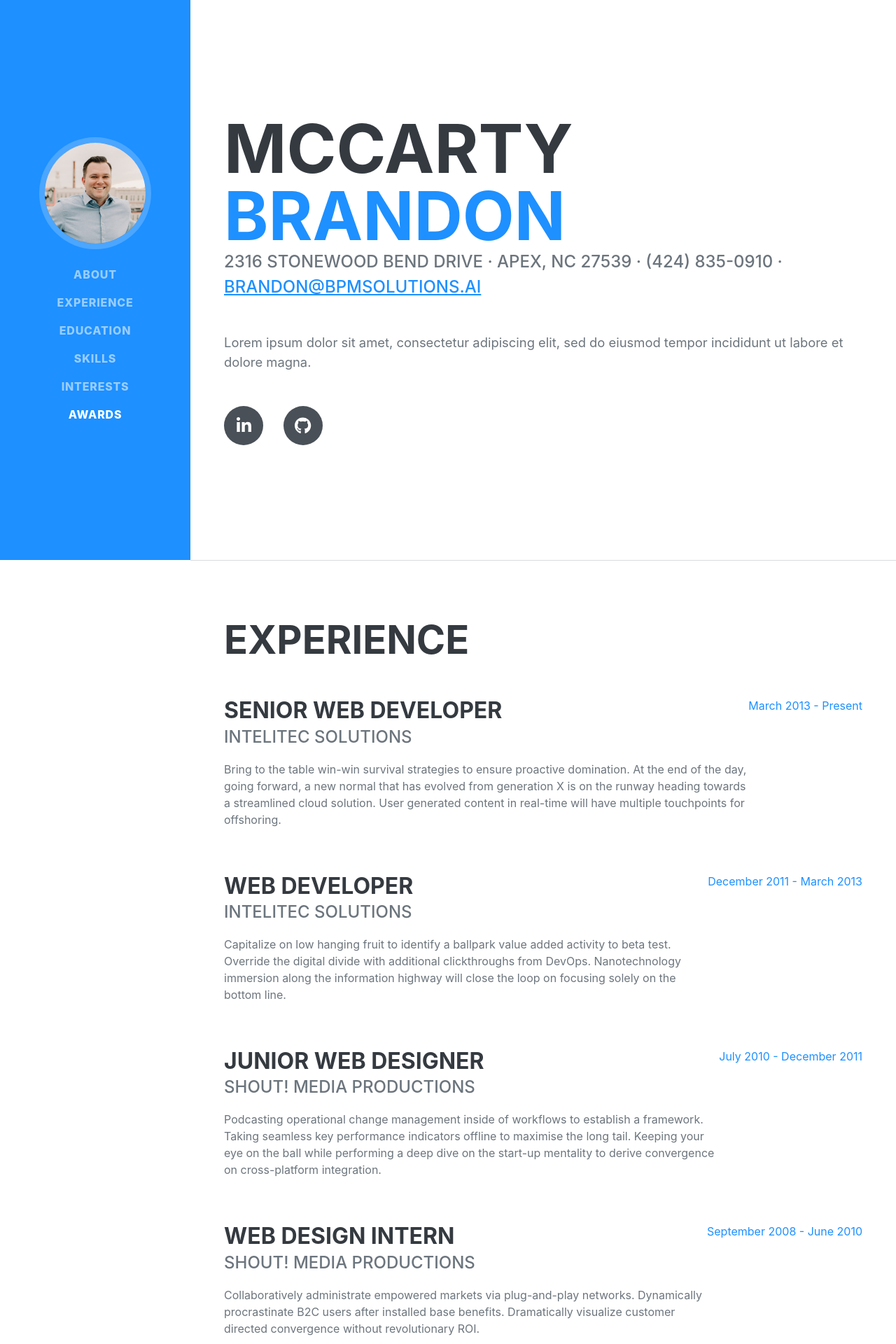
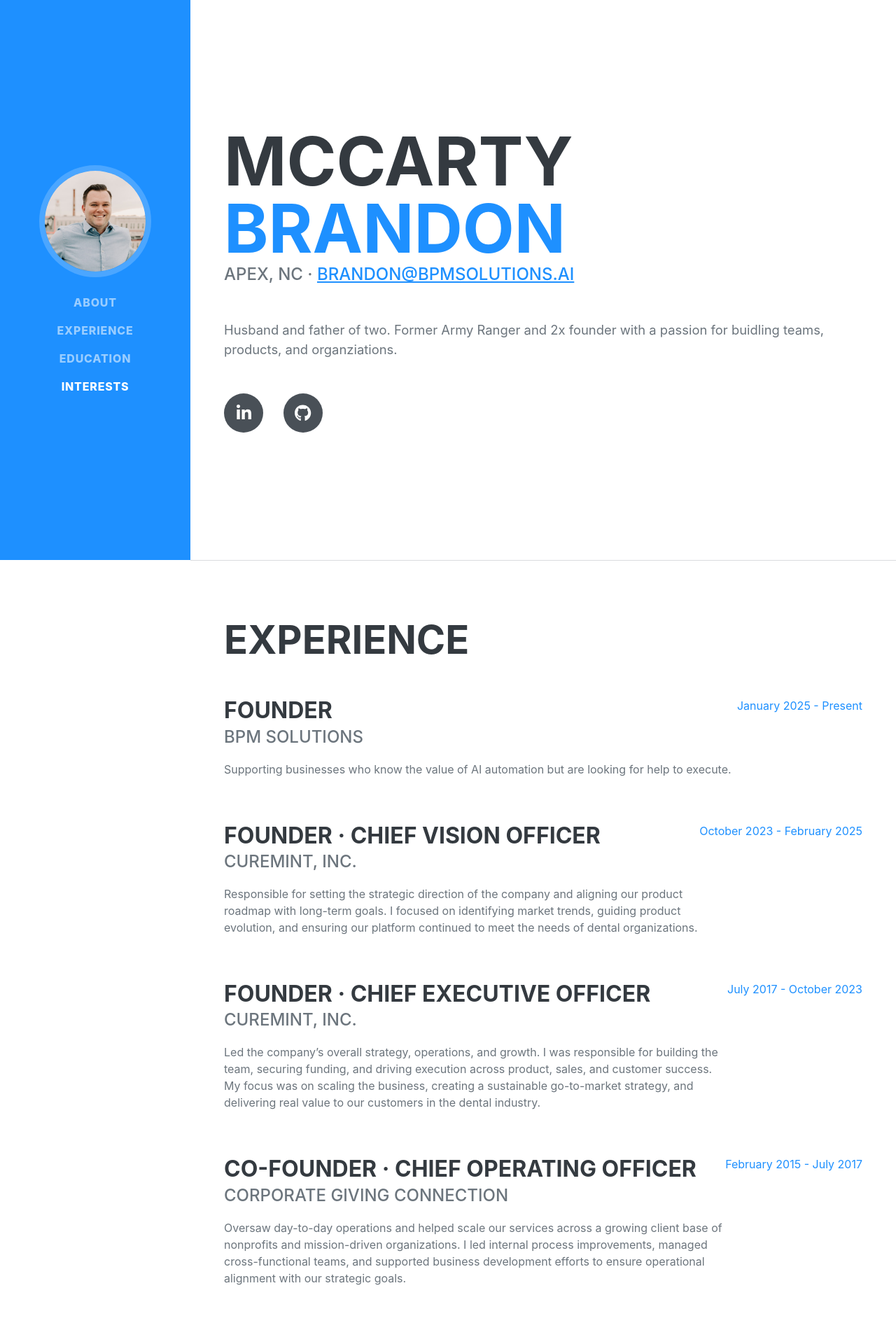
Before and after one commit to brandonpatrickmccarty/django-resume, a Django app: template website/templates/home.html in a window 1280 px wide. Shown: the top 1920 px of the page at 70% size. Run offline with Django 5.2, Linux system fonts and the light colour scheme; the template is opened without the code that fills it, so the values that code supplies are empty; some libraries are stand-ins or nearby versions; some web fonts are replaced.

Commit message:
Updated Content to Brandon

```diff
--- a/resume/settings.py
+++ b/resume/settings.py
@@ -28,6 +28,7 @@
 ALLOWED_HOSTS = [
     'https://django-resume-production-7910.up.railway.app', 'django-resume-production-7910.up.railway.app',
     'brandonmccarty.com', 'https://brandonmccarty.com', 'http://brandonmccarty.com',
+    'localhost',
 ]
 
 
--- a/website/templates/home.html
+++ b/website/templates/home.html
@@ -6,7 +6,7 @@
         <meta name="viewport" content="width=device-width, initial-scale=1, shrink-to-fit=no" />
         <meta name="description" content="" />
         <meta name="author" content="" />
-        <title>Resume - Brandon Patrick McCarty</title>
+        <title>Brandon Patrick McCarty</title>
         <link rel="icon" type="image/x-icon" href="{% static 'assets/img/favicon.ico' % }" />
         <!-- Font Awesome icons (free version)-->
         <script src="https://use.fontawesome.com/releases/v6.3.0/js/all.js" crossorigin="anonymous"></script>
@@ -29,9 +29,9 @@
                     <li class="nav-item"><a class="nav-link js-scroll-trigger" href="#about">About</a></li>
                     <li class="nav-item"><a class="nav-link js-scroll-trigger" href="#experience">Experience</a></li>
                     <li class="nav-item"><a class="nav-link js-scroll-trigger" href="#education">Education</a></li>
-                    <li class="nav-item"><a class="nav-link js-scroll-trigger" href="#skills">Skills</a></li>
+                    <!--<li class="nav-item"><a class="nav-link js-scroll-trigger" href="#skills">Skills</a></li>-->
                     <li class="nav-item"><a class="nav-link js-scroll-trigger" href="#interests">Interests</a></li>
-                    <li class="nav-item"><a class="nav-link js-scroll-trigger" href="#awards">Awards</a></li>
+                    <!--<li class="nav-item"><a class="nav-link js-scroll-trigger" href="#awards">Awards</a></li>-->
                 </ul>
             </div>
         </nav>
@@ -45,10 +45,11 @@
                         <span class="text-primary">Brandon</span>
                     </h1>
                     <div class="subheading mb-5">
-                        2316 Stonewood Bend Drive · Apex, NC 27539 · (424) 835-0910 ·
+                        Apex, NC ·
                         <a href="mailto:brandon@bpmsolutions.ai">brandon@bpmsolutions.ai</a>
                     </div>
-                    <p class="lead mb-5">Lorem ipsum dolor sit amet, consectetur adipiscing elit, sed do eiusmod tempor incididunt ut labore et dolore magna.
+                    <p class="lead mb-5">
+                        Husband and father of two. Former Army Ranger and 2x founder with a passion for buidling teams, products, and organziations.
                     </p>
                     <div class="social-icons">
                         <a class="social-icon" href="https://www.linkedin.com/in/brandonpatrickmccarty/" target="_blank"><i class="fab fa-linkedin-in"></i></a>
@@ -65,35 +66,45 @@
                     <h2 class="mb-5">Experience</h2>
                     <div class="d-flex flex-column flex-md-row justify-content-between mb-5">
                         <div class="flex-grow-1">
-                            <h3 class="mb-0">Senior Web Developer</h3>
-                            <div class="subheading mb-3">Intelitec Solutions</div>
-                            <p>Bring to the table win-win survival strategies to ensure proactive domination. At the end of the day, going forward, a new normal that has evolved from generation X is on the runway heading towards a streamlined cloud solution. User generated content in real-time will have multiple touchpoints for offshoring.</p>
+                            <h3 class="mb-0">Founder</h3>
+                            <div class="subheading mb-3">BPM Solutions</div>
+                            <p>Supporting businesses who know the value of AI automation but are looking for help to execute.</p>
                         </div>
-                        <div class="flex-shrink-0"><span class="text-primary">March 2013 - Present</span></div>
+                        <div class="flex-shrink-0"><span class="text-primary">January 2025 - Present</span></div>
                     </div>
                     <div class="d-flex flex-column flex-md-row justify-content-between mb-5">
                         <div class="flex-grow-1">
-                            <h3 class="mb-0">Web Developer</h3>
-                            <div class="subheading mb-3">Intelitec Solutions</div>
-                            <p>Capitalize on low hanging fruit to identify a ballpark value added activity to beta test. Override the digital divide with additional clickthroughs from DevOps. Nanotechnology immersion along the information highway will close the loop on focusing solely on the bottom line.</p>
+                            <h3 class="mb-0">Founder · Chief Vision Officer</h3>
+                            <div class="subheading mb-3">CureMint, Inc.</div>
+                            <p> Responsible for setting the strategic direction of the company and aligning our product
+                                roadmap with long-term goals. I focused on identifying market trends, guiding product
+                                evolution, and ensuring our platform continued to meet the needs of dental organizations.
+                            </p>
                         </div>
-                        <div class="flex-shrink-0"><span class="text-primary">December 2011 - March 2013</span></div>
+                        <div class="flex-shrink-0"><span class="text-primary">October 2023 - February 2025</span></div>
                     </div>
                     <div class="d-flex flex-column flex-md-row justify-content-between mb-5">
                         <div class="flex-grow-1">
-                            <h3 class="mb-0">Junior Web Designer</h3>
-                            <div class="subheading mb-3">Shout! Media Productions</div>
-                            <p>Podcasting operational change management inside of workflows to establish a framework. Taking seamless key performance indicators offline to maximise the long tail. Keeping your eye on the ball while performing a deep dive on the start-up mentality to derive convergence on cross-platform integration.</p>
+                            <h3 class="mb-0">Founder · Chief Executive Officer</h3>
+                            <div class="subheading mb-3">CureMint, Inc.</div>
+                            <p>Led the company’s overall strategy, operations, and growth. I was responsible for building the team,
+                                securing funding, and driving execution across product, sales, and customer success. My focus was
+                                on scaling the business, creating a sustainable go-to-market strategy, and delivering real value
+                                to our customers in the dental industry.
+                            </p>
                         </div>
-                        <div class="flex-shrink-0"><span class="text-primary">July 2010 - December 2011</span></div>
+                        <div class="flex-shrink-0"><span class="text-primary">July 2017 - October 2023</span></div>
                     </div>
                     <div class="d-flex flex-column flex-md-row justify-content-between">
                         <div class="flex-grow-1">
-                            <h3 class="mb-0">Web Design Intern</h3>
-                            <div class="subheading mb-3">Shout! Media Productions</div>
-                            <p>Collaboratively administrate empowered markets via plug-and-play networks. Dynamically procrastinate B2C users after installed base benefits. Dramatically visualize customer directed convergence without revolutionary ROI.</p>
+                            <h3 class="mb-0">Co-Founder · Chief Operating Officer</h3>
+                            <div class="subheading mb-3">Corporate Giving Connection</div>
+                            <p>Oversaw day-to-day operations and helped scale our services across a growing client base of nonprofits
+                                and mission-driven organizations. I led internal process improvements, managed cross-functional teams,
+                                and supported business development efforts to ensure operational alignment with our strategic goals.
+                            </p>
                         </div>
-                        <div class="flex-shrink-0"><span class="text-primary">September 2008 - June 2010</span></div>
+                        <div class="flex-shrink-0"><span class="text-primary">February 2015 - July 2017</span></div>
                     </div>
                 </div>
             </section>
@@ -104,26 +115,25 @@
                     <h2 class="mb-5">Education</h2>
                     <div class="d-flex flex-column flex-md-row justify-content-between mb-5">
                         <div class="flex-grow-1">
-                            <h3 class="mb-0">University of Colorado Boulder</h3>
-                            <div class="subheading mb-3">Bachelor of Science</div>
-                            <div>Computer Science - Web Development Track</div>
-                            <p>GPA: 3.23</p>
+                            <h3 class="mb-0">Pepperdine University</h3>
+                            <div class="subheading mb-3">Executive Masters in Business Administration</div>
+                            <div></div>
                         </div>
-                        <div class="flex-shrink-0"><span class="text-primary">August 2006 - May 2010</span></div>
+                        <div class="flex-shrink-0"><span class="text-primary"></span></div>
                     </div>
                     <div class="d-flex flex-column flex-md-row justify-content-between">
                         <div class="flex-grow-1">
-                            <h3 class="mb-0">James Buchanan High School</h3>
-                            <div class="subheading mb-3">Technology Magnet Program</div>
-                            <p>GPA: 3.56</p>
+                            <h3 class="mb-0">University of Arizona Global Campus</h3>
+                            <div class="subheading mb-3">Psychology</div>
+                            <p></p>
                         </div>
-                        <div class="flex-shrink-0"><span class="text-primary">August 2002 - May 2006</span></div>
+                        <div class="flex-shrink-0"><span class="text-primary"></span></div>
                     </div>
                 </div>
             </section>
             <hr class="m-0" />
             <!-- Skills-->
-            <section class="resume-section" id="skills">
+            <!--<section class="resume-section" id="skills">
                 <div class="resume-section-content">
                     <h2 class="mb-5">Skills</h2>
                     <div class="subheading mb-3">Programming Languages & Tools</div>
@@ -134,12 +144,12 @@
                         <li class="list-inline-item"><i class="fab fa-js-square"></i></li>
                         <li class="list-inline-item"><i class="fab fa-angular"></i></li>
                         <li class="list-inline-item"><i class="fab fa-react"></i></li>
-                        <!-- hide <li class="list-inline-item"><i class="fab fa-sass"></i></li>
+                        <li class="list-inline-item"><i class="fab fa-sass"></i></li>
                         <li class="list-inline-item"><i class="fab fa-less"></i></li>
                         <li class="list-inline-item"><i class="fab fa-wordpress"></i></li>
                         <li class="list-inline-item"><i class="fab fa-gulp"></i></li>
                         <li class="list-inline-item"><i class="fab fa-grunt"></i></li>
-                        <li class="list-inline-item"><i class="fab fa-npm"></i></li>-->
+                        <li class="list-inline-item"><i class="fab fa-npm"></i></li>
                     </ul>
                     <div class="subheading mb-3">Workflow</div>
                     <ul class="fa-ul mb-0">
@@ -162,18 +172,17 @@
                     </ul>
                 </div>
             </section>
-            <hr class="m-0" />
+            <hr class="m-0" />-->
             <!-- Interests-->
             <section class="resume-section" id="interests">
                 <div class="resume-section-content">
                     <h2 class="mb-5">Interests</h2>
-                    <p>Apart from being a web developer, I enjoy most of my time being outdoors. In the winter, I am an avid skier and novice ice climber. During the warmer months here in Colorado, I enjoy mountain biking, free climbing, and kayaking.</p>
-                    <p class="mb-0">When forced indoors, I follow a number of sci-fi and fantasy genre movies and television shows, I am an aspiring chef, and I spend a large amount of my free time exploring the latest technology advancements in the front-end web development world.</p>
+                    <p>I enjoy most of my time being spending time with my family and watching my little ones grow up. I love Jazz music, Notre Dame Football, and traveling.</p>
                 </div>
             </section>
             <hr class="m-0" />
             <!-- Awards-->
-            <section class="resume-section" id="awards">
+            <!--<section class="resume-section" id="awards">
                 <div class="resume-section-content">
                     <h2 class="mb-5">Awards & Certifications</h2>
                     <ul class="fa-ul mb-0">
@@ -217,7 +226,7 @@
                         </li>
                     </ul>
                 </div>
-            </section>
+            </section>-->
         </div>
         <!-- Bootstrap core JS-->
         <script src="https://cdn.jsdelivr.net/npm/bootstrap@5.2.3/dist/js/bootstrap.bundle.min.js"></script>
```
